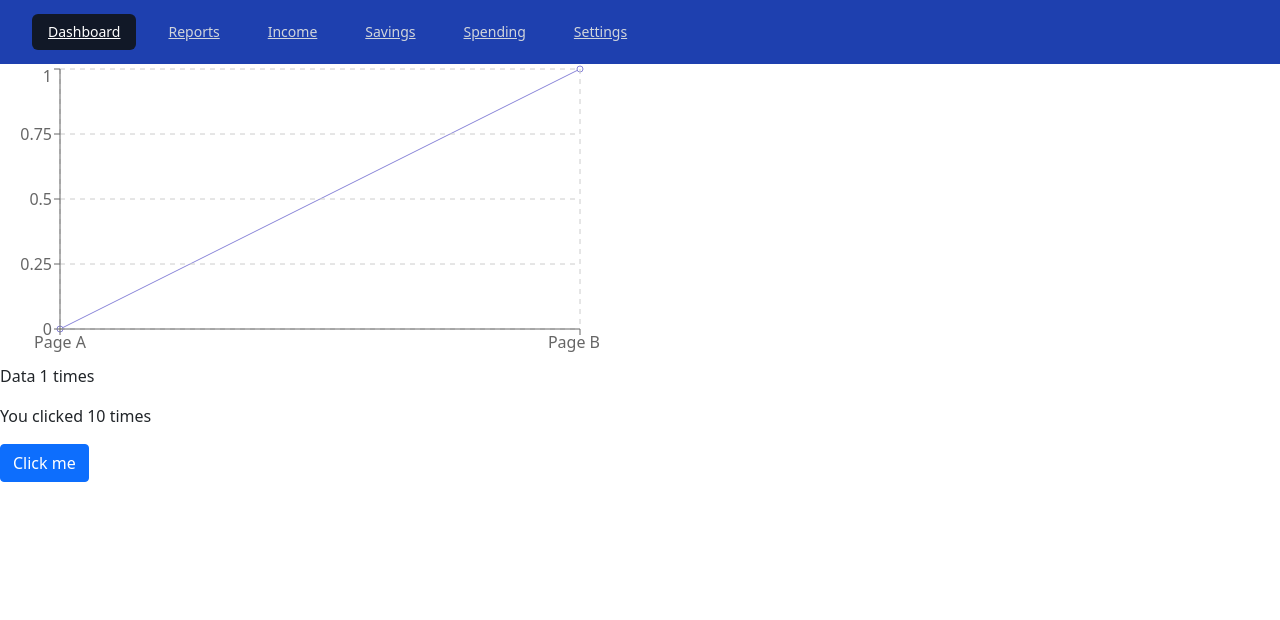
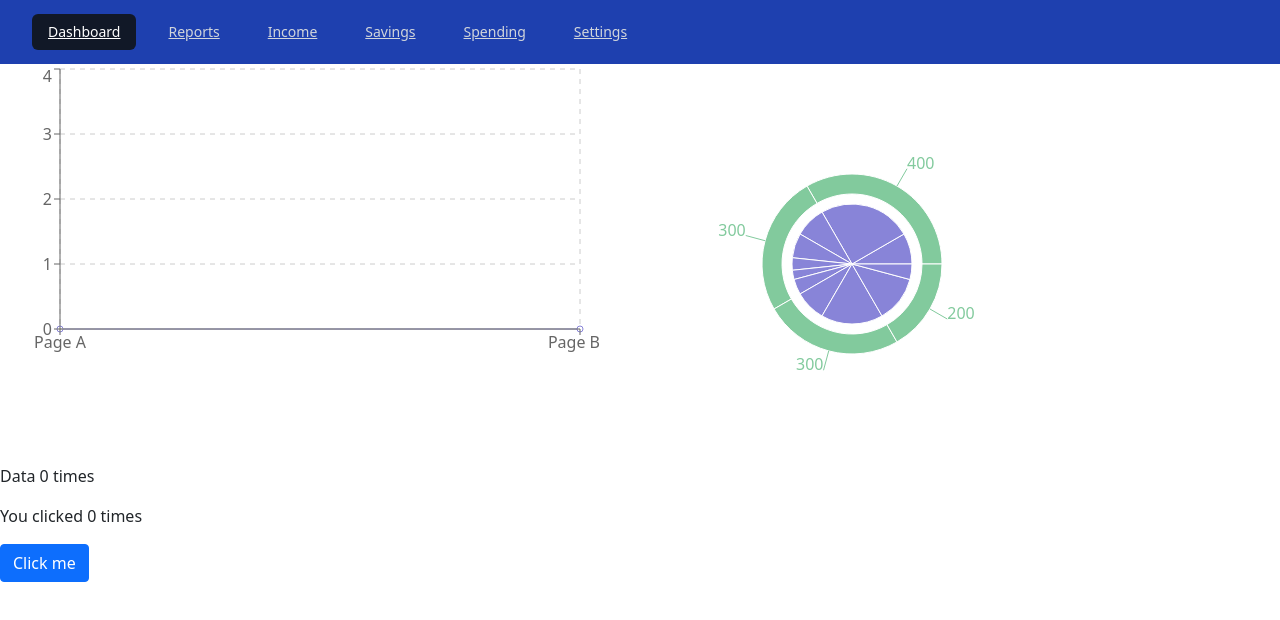
Before and after one commit to EpsteinRoss-FS/Epstein_Ross_PRW2, a React (Create React App) app: page /reports in a window 1280 px wide. Shown: the top 620 px of the page. Built offline with nearby package versions, Linux system fonts and the light colour scheme.

Commit message:
properly has two charts

```diff
--- a/src/App.js
+++ b/src/App.js
@@ -17,7 +17,7 @@ function App() {
       {/*<BodyComponent />*/}
           <section>
               <Routes>
-                  <Route path="/" element={<Dashboard />} />
+                  <Route path="/" element={<Reports />} />
                   <Route path="dashboard" element={<Dashboard />} />
                   <Route path="savings" element={<Savings />} />
                   <Route path="reports" element={<Reports />} />
--- a/src/components/Reports.js
+++ b/src/components/Reports.js
@@ -1,5 +1,5 @@
 
-import {LineChart, Line, XAxis, YAxis, CartesianGrid} from 'recharts';
+import {LineChart, BarChart, PieChart, Line, XAxis, YAxis, CartesianGrid, Pie} from 'recharts';
 import React, {useState} from "react";
 import Button from 'react-bootstrap/Button';
 import {Tooltip} from "react-bootstrap";
@@ -12,10 +12,30 @@ class Reports extends React.Component {
     constructor(props) {
         super(props);
         this.state = {
-            count: 10,
-            data: [
+            count: 0,
+            lineData: [
                 {name: 'Page A', uv: 0, pv: 2400, amt: 2400},
-                {name: 'Page B', uv: 1, pv: 2400, amt: 2400},
+                {name: 'Page B', uv: 0, pv: 2400, amt: 2400},
+            ],
+
+                pieData1: [
+                        { name: 'A1', value: 100 },
+                        { name: 'A2', value: 300 },
+                        { name: 'B1', value: 100 },
+                        { name: 'B2', value: 80 },
+                        { name: 'B3', value: 40 },
+                        { name: 'B4', value: 30 },
+                        { name: 'B5', value: 50 },
+                        { name: 'C1', value: 100 },
+                        { name: 'C2', value: 200 },
+                        { name: 'D1', value: 150 },
+                        { name: 'D2', value: 50 },
+                    ],
+                pieData2: [
+                        { name: 'Group A', value: 400 },
+                        { name: 'Group B', value: 300 },
+                        { name: 'Group C', value: 300 },
+                        { name: 'Group D', value: 200 }
             ]
         };
     }
@@ -24,18 +44,29 @@ class Reports extends React.Component {
         return (
             <div>
 
-                <LineChart width={600} height={300} data={this.state.data} margin={{ top: 5, right: 20, bottom: 5, left: 0 }}>
+                <div class="row">
+                <div class="col">
+                <LineChart width={600} height={300} data={this.state.lineData} margin={{ top: 5, right: 20, bottom: 5, left: 0 }}>
                     <Line type="monotone" dataKey="uv" stroke="#8884d8" />
                     <CartesianGrid stroke="#ccc" strokeDasharray="5 5" />
                     <XAxis dataKey="name"    />
                     <YAxis />
                     <Tooltip />
                 </LineChart>
+                </div>
 
-                <p>Data {this.state.data[1].uv} times</p>
+                <div class="col">
+                <PieChart width={400} height={400}>
+                    <Pie data={this.state.pieData1} dataKey="value" cx="50%" cy="50%" outerRadius={60} fill="#8884d8" />
+                    <Pie data={this.state.pieData2} dataKey="value" cx="50%" cy="50%" innerRadius={70} outerRadius={90} fill="#82ca9d" label />
+                </PieChart>
+                </div>
+            </div>
+
+                <p>Data {this.state.lineData[1].uv} times</p>
                 <p>You clicked {this.state.count} times</p>
                 <Button onClick={() =>this.setState(produce(state => {
-                    state.data[1].uv = this.state.count + 1;
+                    state.lineData[1].uv = this.state.count + 1;
                     state.count = this.state.count + 1;
                     }))}>
                     Click me
```
